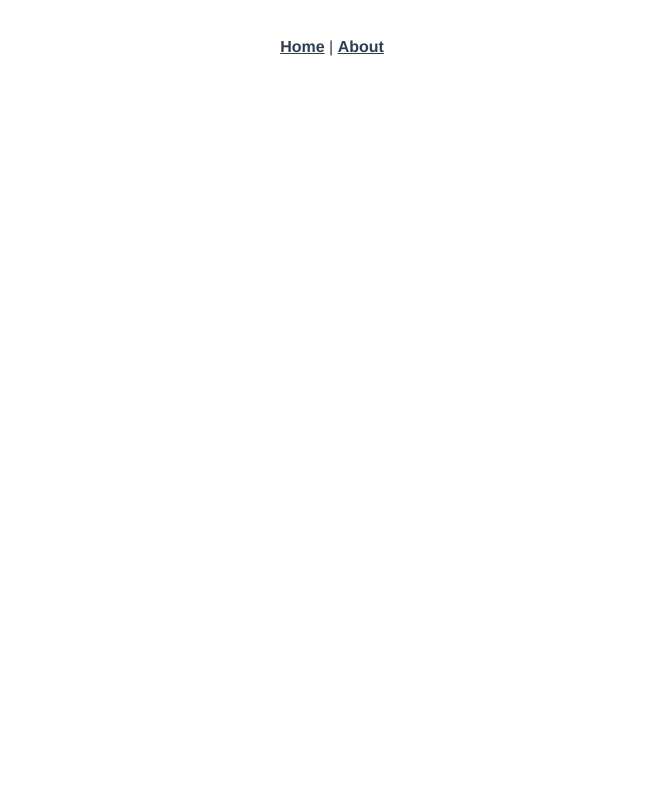
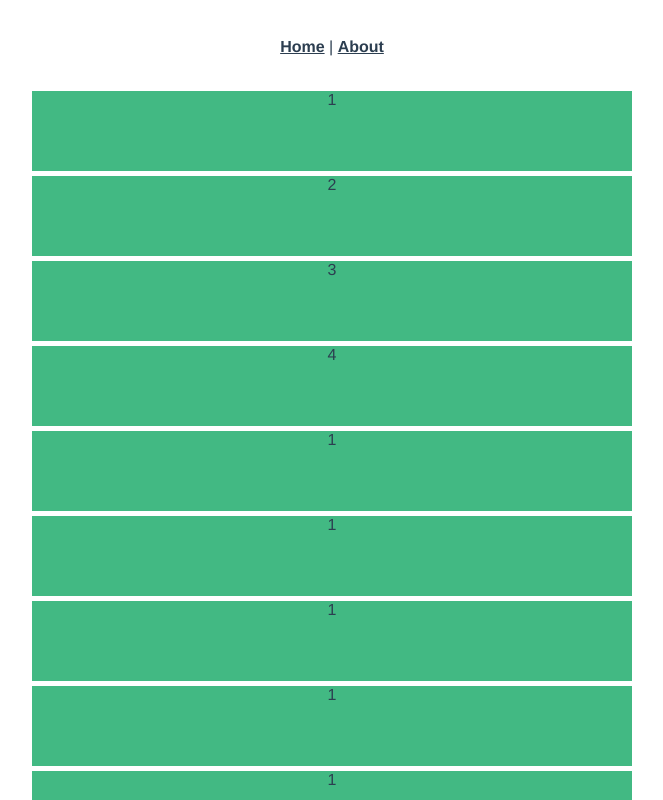
Before and after one commit to leolee18/vue-c3-demo, a Vue app: page /longlist in a window 1280 px wide. Shown: the top 800 px of the page, without its empty margins (308-971 px from the left). Built offline with nearby package versions, Linux system fonts and the light colour scheme.

Commit message:
状态共享，长列表性能优化，函数式组件

```diff
--- /dev/null
+++ b/src/components/funTemp.vue
@@ -0,0 +1,15 @@
+<template functional>
+  <div class="longl-one">
+    {{props.item}}
+  </div>
+</template>
+
+<style scoped>
+	.longl-one{
+		position: relative;
+		width: 80%;
+		height: 80px;
+		margin: 5px auto;
+		background-color: #42B983;
+	}
+</style>
--- a/src/router.js
+++ b/src/router.js
@@ -7,14 +7,22 @@ Vue.use(Router)
 export default new Router({
   mode: 'history',
   base: process.env.BASE_URL,
-  routes: [
+  routes: [{
+      path: '/',
+      name: 'storcount',
+      component: () => import('./views/storeCount.vue')
+    },{
+      path: '/longlist',
+      name: 'longlist',
+      component: () => import('./views/longList.vue')
+    },
     {
       path: '/home',
       name: 'home',
       component: Home
     },
     {
-      path: '/',
+      path: '/about',
       name: 'about',
       // route level code-splitting
       // this generates a separate chunk (about.[hash].js) for this route
--- /dev/null
+++ b/src/server/store.js
@@ -0,0 +1,9 @@
+import Vue from "vue";
+
+export const store = Vue.observable({ count: 0 });
+
+export const mutations = {
+  setCount(count) {
+    store.count = count;
+  }
+};
--- /dev/null
+++ b/src/views/longList.vue
@@ -0,0 +1,45 @@
+<template>
+	<div class="container">
+		<fun-temp class="longl-one" v-for="(slide, index) in listdata" :key="index" :item="slide"></fun-temp>
+	</div>
+</template>
+
+<script>
+	import funTemp from '@/components/funTemp.vue';
+	export default {
+		data () {
+			return {
+				listdata:[]
+			}
+		},
+		components:{
+			funTemp
+		},
+		mounted() {
+			const users = ['1','2','3','4','1','1','1','1','1','1','1','1','1','1','1','1','1','1','1','1',
+			'1','1','1','1','1','1','1','1','1','1','1','1','1','1','1','1','1','1','1','1','1','1','1','1'];
+			this.listdata = Object.freeze(users);
+		},
+		methods: {
+
+		}
+
+	}
+</script>
+
+<style scoped>
+	.container{
+		position:relative;
+		width:750px;
+		margin: 0 auto;
+		background-color:#fff;
+	}
+	.longl-one{
+		position: relative;
+		width: 80%;
+		height: 80px;
+		margin: 5px auto;
+		background-color: #42B983;
+	}
+
+</style>
--- /dev/null
+++ b/src/views/storeCount.vue
@@ -0,0 +1,39 @@
+<template>
+	<div class="container">
+		<div class="longl-one">count:{{count}}</div>
+		<button @click="setCount(count+1)">+1</button>
+    <button @click="setCount(count-1)">-1</button>
+	</div>
+</template>
+
+<script>
+	import { store, mutations } from "@/server/store";
+	export default {
+		computed: {
+			count() {
+				return store.count;
+			}
+		},
+		methods: {
+			setCount: mutations.setCount
+		}
+
+	}
+</script>
+
+<style scoped>
+	.container{
+		position:relative;
+		width:750px;
+		margin: 0 auto;
+		background-color:#fff;
+	}
+	.longl-one{
+		position: relative;
+		width: 80%;
+		height: 80px;
+		margin: 5px auto;
+		background-color: #42B983;
+	}
+
+</style>
```
